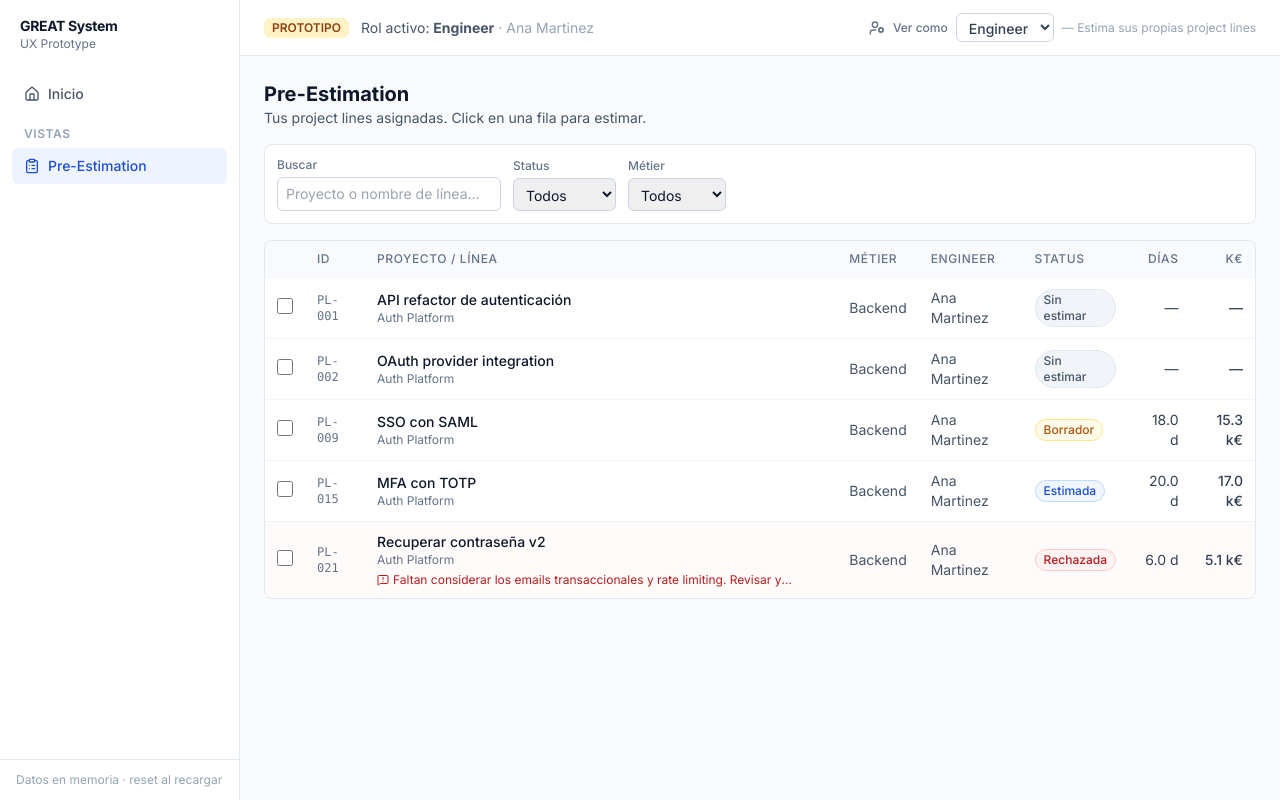
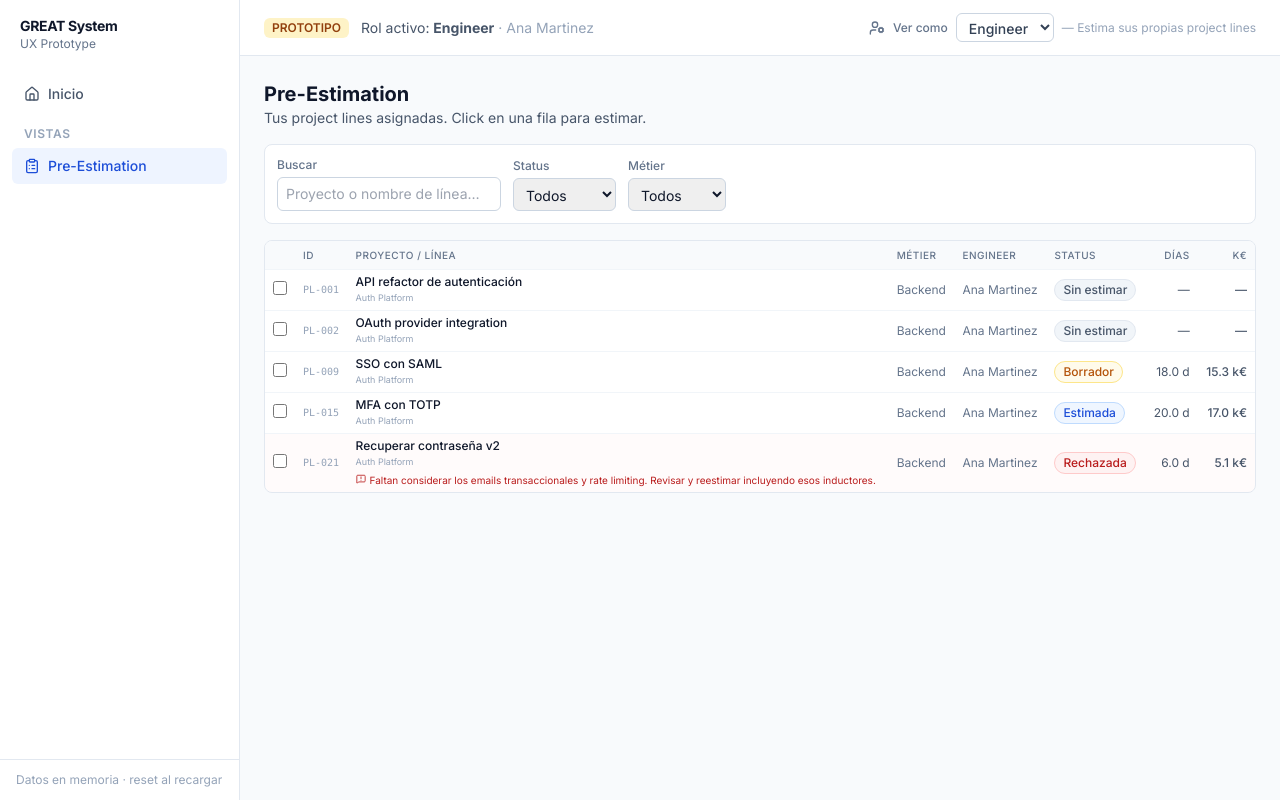
Before and after one commit to nujovich/ux_great_prototype, a React (Vite) app: page /pre-estimation in a window 1280 px wide. Built offline with nearby package versions, Linux system fonts and the light colour scheme.

Commit message:
feat: compact table rows for higher density (~20 rows visible)

```diff
--- a/src/components/grid/ProjectLineGrid.tsx
+++ b/src/components/grid/ProjectLineGrid.tsx
@@ -24,17 +24,17 @@ export function ProjectLineGrid({
 }: Props) {
   return (
     <div className="overflow-x-auto rounded-lg border border-slate-200 bg-white">
-      <table className="w-full text-sm">
-        <thead className="bg-slate-50 text-xs uppercase tracking-wider text-slate-500">
+      <table className="w-full text-xs">
+        <thead className="bg-slate-50 text-[10px] uppercase tracking-wider text-slate-500">
           <tr>
-            {showSelection && <th className="w-8 px-3 py-2.5" />}
-            <th className="px-3 py-2.5 text-left font-medium">ID</th>
-            <th className="px-3 py-2.5 text-left font-medium">Proyecto / Línea</th>
-            <th className="px-3 py-2.5 text-left font-medium">Métier</th>
-            <th className="px-3 py-2.5 text-left font-medium">Engineer</th>
-            <th className="px-3 py-2.5 text-left font-medium">Status</th>
-            <th className="px-3 py-2.5 text-right font-medium">Días</th>
-            {showKEuro && <th className="px-3 py-2.5 text-right font-medium">k€</th>}
+            {showSelection && <th className="w-7 px-2 py-1.5" />}
+            <th className="px-2 py-1.5 text-left font-medium">ID</th>
+            <th className="px-2 py-1.5 text-left font-medium">Proyecto / Línea</th>
+            <th className="px-2 py-1.5 text-left font-medium">Métier</th>
+            <th className="px-2 py-1.5 text-left font-medium">Engineer</th>
+            <th className="px-2 py-1.5 text-left font-medium">Status</th>
+            <th className="px-2 py-1.5 text-right font-medium">Días</th>
+            {showKEuro && <th className="px-2 py-1.5 text-right font-medium">k€</th>}
           </tr>
         </thead>
         <tbody>
@@ -52,34 +52,34 @@ export function ProjectLineGrid({
                 onClick={() => onRowClick(line.id)}
               >
                 {showSelection && (
-                  <td className="px-3 py-2.5" onClick={(e) => e.stopPropagation()}>
+                  <td className="px-2 py-1" onClick={(e) => e.stopPropagation()}>
                     <input
                       type="checkbox"
                       checked={selected}
                       onChange={() => onToggleSelect(line.id)}
-                      className="h-4 w-4 rounded border-slate-300 text-brand-600 focus:ring-brand-500"
+                      className="h-3.5 w-3.5 rounded border-slate-300 text-brand-600 focus:ring-brand-500"
                     />
                   </td>
                 )}
-                <td className="px-3 py-2.5 font-mono text-xs text-slate-500">{line.id}</td>
-                <td className="px-3 py-2.5">
+                <td className="px-2 py-1 font-mono text-[10px] text-slate-400">{line.id}</td>
+                <td className="px-2 py-1">
                   <div className="font-medium text-slate-900">{line.lineName}</div>
-                  <div className="text-xs text-slate-500">{line.projectName}</div>
+                  <div className="text-[9px] text-slate-400">{line.projectName}</div>
                   {line.status === 'rejected' && line.rejectionComment && (
-                    <div className="mt-1 flex items-start gap-1 text-xs text-red-700">
-                      <MessageSquareWarning size={12} className="mt-0.5 shrink-0" />
+                    <div className="mt-0.5 flex items-start gap-1 text-[10px] text-red-700">
+                      <MessageSquareWarning size={10} className="mt-0.5 shrink-0" />
                       <span className="line-clamp-1">{line.rejectionComment}</span>
                     </div>
                   )}
                 </td>
-                <td className="px-3 py-2.5 text-slate-600">{line.metier}</td>
-                <td className="px-3 py-2.5 text-slate-600">{eng?.name ?? '—'}</td>
-                <td className="px-3 py-2.5">
+                <td className="px-2 py-1 text-slate-500">{line.metier}</td>
+                <td className="px-2 py-1 text-slate-500">{eng?.name ?? '—'}</td>
+                <td className="px-2 py-1">
                   <StatusBadge status={line.status} />
                 </td>
-                <td className="px-3 py-2.5 text-right text-slate-700">{formatDays(line.estimatedDays)}</td>
+                <td className="px-2 py-1 text-right text-slate-600">{formatDays(line.estimatedDays)}</td>
                 {showKEuro && (
-                  <td className="px-3 py-2.5 text-right font-medium text-slate-700">
+                  <td className="px-2 py-1 text-right font-medium text-slate-600">
                     {formatKEuro(line.estimatedKEuro)}
                   </td>
                 )}
```
